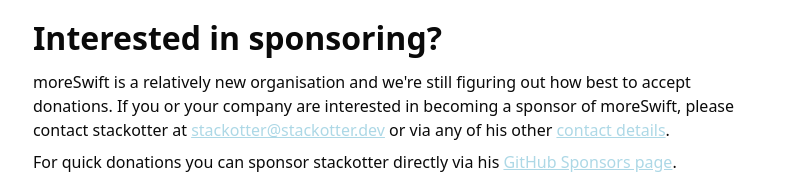
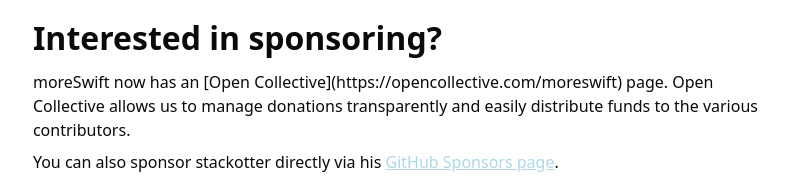
Before and after one commit to moreSwift/scui-website, a SvelteKit app: page /mia-fosdem-talk in a window 1280 px wide. Shown: the part 418-610 px from the top of the page, without its empty margins (241-1029 px from the left). Built offline with nearby package versions, Linux system fonts and the light colour scheme.

Commit message:
Update sponsors link to point to opencollective (#2)

```diff
--- a/src/routes/+page.svelte
+++ b/src/routes/+page.svelte
@@ -53,7 +53,7 @@
 
     <div style="display: flex; flex-direction: row; flex-wrap: wrap; margin: auto; width: 100%; align-items: center; justify-content: center; row-gap: 0.5rem;">
         <a href="https://docs.swiftcrossui.dev/tutorials/swiftcrossui/quick-start" class={"w-32 mr-2 " + buttonVariants({ size: "sm" })}>Get started</a>
-        <a href="https://github.com/sponsors/stackotter?o=esb" class={"w-32 mr-2 " + buttonVariants({ size: "sm", variant: "outlineProminent" })}>
+        <a href="https://opencollective.com/moreswift" class={"w-32 mr-2 " + buttonVariants({ size: "sm", variant: "outlineProminent" })}>
             <svg aria-hidden="true" height="16" viewBox="0 0 16 16" version="1.1" width="16" data-view-component="true" class="mr-1 octicon octicon-heart text-pink-500">
                 <path fill="rgb(255, 80, 150)" d="m8 14.25.345.666a.75.75 0 0 1-.69 0l-.008-.004-.018-.01a7.152 7.152 0 0 1-.31-.17 22.055 22.055 0 0 1-3.434-2.414C2.045 10.731 0 8.35 0 5.5 0 2.836 2.086 1 4.25 1 5.797 1 7.153 1.802 8 3.02 8.847 1.802 10.203 1 11.75 1 13.914 1 16 2.836 16 5.5c0 2.85-2.045 5.231-3.885 6.818a22.066 22.066 0 0 1-3.744 2.584l-.018.01-.006.003h-.002ZM4.25 2.5c-1.336 0-2.75 1.164-2.75 3 0 2.15 1.58 4.144 3.365 5.682A20.58 20.58 0 0 0 8 13.393a20.58 20.58 0 0 0 3.135-2.211C12.92 9.644 14.5 7.65 14.5 5.5c0-1.836-1.414-3-2.75-3-1.373 0-2.609.986-3.029 2.456a.749.749 0 0 1-1.442 0C6.859 3.486 5.623 2.5 4.25 2.5Z"></path>
             </svg>
--- a/src/routes/mia-fosdem-talk/+page.svelte
+++ b/src/routes/mia-fosdem-talk/+page.svelte
@@ -38,9 +38,9 @@
   </p>
   <h1>Interested in sponsoring?</h1>
   <p>
-      moreSwift is a relatively new organisation and we're still figuring out how best to accept donations. If you or your company are interested in becoming a sponsor of moreSwift, please contact stackotter at <a href="mailto:stackotter@stackotter.dev">stackotter@stackotter.dev</a> or via any of his other <a href="https://stackotter.dev/contact">contact details</a>.
+    moreSwift now has an [Open Collective](https://opencollective.com/moreswift) page. Open Collective allows us to manage donations transparently and easily distribute funds to the various contributors.
   </p>
   <p style="margin-top: 0.5rem">
-    For quick donations you can sponsor stackotter directly via his <a href="https://github.com/sponsors/stackotter">GitHub Sponsors page</a>.
+    You can also sponsor stackotter directly via his <a href="https://github.com/sponsors/stackotter">GitHub Sponsors page</a>.
   </p>
 </div>
```
